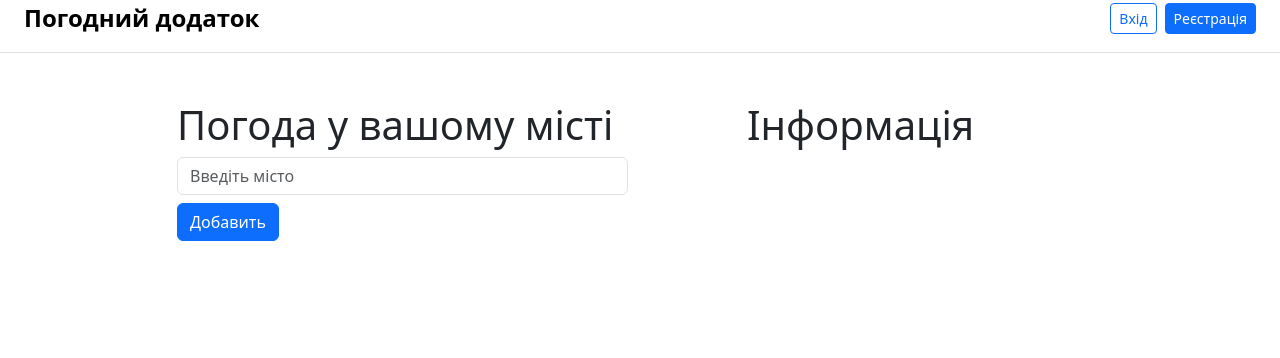
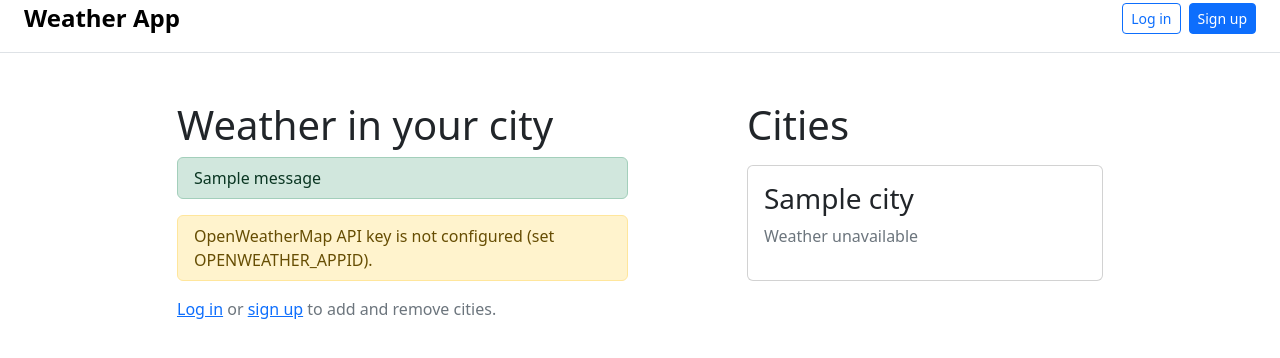
Before and after one commit to Senpai520120/weather_app, a Django app: page / in a window 1280 px wide. Shown: the top 358 px of the page. Run offline with Django 5.2, Linux system fonts and the light colour scheme; tables that the repository leaves empty hold one stand-in row (values such as "Sample post"); one stand-in notice (Sample message) is shown; a database or web service that is not in the repository returns one stand-in record (values such as "Sample title"); data that the repository does not hold is empty.

Commit message:
fix: handle OpenWeatherMap errors instead of crashing or hiding cities
- request timeout, network errors, invalid/missing API key and unknown
  cities now produce a clear message instead of a 500 or a silently
  missing city
- unknown cities are rejected when added; duplicates are ignored
- deleting a city requires POST (no state change via GET links)
- UI text unified in English, add/remove controls only for signed-in users
- add tests for views and auth with the API mocked

```diff
--- a/weather/forms.py
+++ b/weather/forms.py
@@ -10,6 +10,6 @@ class CityForm(forms.ModelForm):
             'name': forms.TextInput(attrs={
                 'class': 'form-control',
                 'id': 'city',
-                'placeholder': 'Введіть місто'
+                'placeholder': 'Enter a city'
             })
         }
--- a/weather/templates/weather/index.html
+++ b/weather/templates/weather/index.html
@@ -1,60 +1,77 @@
 <!DOCTYPE html>
-<html lang="ua">
+<html lang="en">
 <head>
     <link rel="icon" href="data:,">
     <meta charset="UTF-8">
     <meta name="viewport" content="width=device-width, initial-scale=1.0">
-    <meta http-equiv="X-UA-Compatible" content="ie-edge">
-    <title>погодний додаток</title>
+        <title>Weather App</title>
     <link href="https://cdn.jsdelivr.net/npm/bootstrap@5.3.8/dist/css/bootstrap.min.css" rel="stylesheet"
           integrity="sha384-sRIl4kxILFvY47J16cr9ZwB07vP4J8+LH7qKQnuqkuIAvNWLzeN8tE5YBujZqJLB" crossorigin="anonymous">
 </head>
 <body>
 <div class="d-flex flex-column flex-md-row align-items-center pb-3 mb-4 border-bottom container-fluid px-4">
     <a href="{% url 'home' %}" class="d-flex align-items-center link-body-emphasis text-decoration-none">
-        <span class="fs-4 fw-bold">Погодний додаток</span>
+        <span class="fs-4 fw-bold">Weather App</span>
     </a>
     <nav class="d-inline-flex mt-2 mt-md-0 ms-md-auto align-items-center">
         {% if user.is_authenticated %}
-        <span class="me-3 text-secondary">Привіт, <strong>{{ user.username }}</strong>!</span>
+        <span class="me-3 text-secondary">Hi, <strong>{{ user.username }}</strong>!</span>
         <form method="POST" action="{% url 'logout' %}" style="display:inline;">
             {% csrf_token %}
             <button class="btn btn-outline-danger btn-sm">
-                Вихід
+                Log out
             </button>
         </form>
         {% else %}
-        <a class="btn btn-outline-primary btn-sm me-2" href="{% url 'login' %}">Вхід</a>
-        <a class="btn btn-primary btn-sm" href="{% url 'register' %}">Реєстрація</a>
+        <a class="btn btn-outline-primary btn-sm me-2" href="{% url 'login' %}">Log in</a>
+        <a class="btn btn-primary btn-sm" href="{% url 'register' %}">Sign up</a>
         {% endif %}
     </nav>
 </div>
 <div class="container mt-5">
     <div class="row">
         <div class="col-5 offset-1">
-            <h1>Погода у вашому мiстi</h1>
+            <h1>Weather in your city</h1>
+            {% for message in messages %}
+            <div class="alert alert-{% if message.tags == 'error' %}danger{% else %}{{ message.tags }}{% endif %} py-2">{{ message }}</div>
+            {% endfor %}
+            {% for error in errors %}
+            <div class="alert alert-warning py-2">{{ error }}</div>
+            {% endfor %}
+            {% if user.is_authenticated %}
             <form method="POST">
                 {% csrf_token %}
                 {{ form.name }}
-                <button type="submit" class="btn btn-primary mt-2">Добавить</button>
+                <button type="submit" class="btn btn-primary mt-2">Add city</button>
             </form>
+            {% else %}
+            <p class="text-secondary"><a href="{% url 'login' %}">Log in</a> or <a href="{% url 'register' %}">sign up</a> to add and remove cities.</p>
+            {% endif %}
 
         </div>
         <div class="col-4 offset-1">
-            <h1>Iнформацiя</h1>
+            <h1>Cities</h1>
             {% for info in all_info %}
             <div class="card mt-3 p-3">
                 <h3>{{ info.city }}</h3>
+                {% if info.error %}
+                <p class="text-secondary">Weather unavailable</p>
+                {% else %}
                 <p>{{ info.temp }}°C</p>
 
-                <img src="https://openweathermap.org/img/wn/{{ info.icon }}.png" alt="Погода"
+                <img src="https://openweathermap.org/img/wn/{{ info.icon }}.png" alt="Weather icon"
                      style="width: 50px; height: 50px;" class="mx-auto my-2">
+                {% endif %}
 
-                <a href="{% url 'delete_city' city_id=info.id %}"
-                   class="btn btn-danger mt-2">
-                    Удалить
-                </a>
+                {% if user.is_authenticated %}
+                <form method="POST" action="{% url 'delete_city' city_id=info.id %}">
+                    {% csrf_token %}
+                    <button type="submit" class="btn btn-danger mt-2 w-100">Remove</button>
+                </form>
+                {% endif %}
             </div>
+            {% empty %}
+            <p class="text-secondary mt-3">No cities yet.</p>
             {% endfor %}
         </div>
     </div>
--- a/weather/views.py
+++ b/weather/views.py
@@ -1,5 +1,7 @@
+import logging
+
 import requests
-import os
+from django.conf import settings
 from django.shortcuts import render, redirect, get_object_or_404
 from django.contrib.auth.forms import UserCreationForm
 from django.contrib.auth import authenticate, login, logout
@@ -9,12 +11,47 @@ from django.views.decorators.http import require_POST
 from .models import City
 from .forms import CityForm
 
-OPENWEATHER_APPID = os.environ.get("OPENWEATHER_APPID", "")
-OPENWEATHER_URL = (
-    "https://api.openweathermap.org/data/2.5/weather"
-    "?q={}&units=metric&appid=" + OPENWEATHER_APPID
-)
+logger = logging.getLogger(__name__)
 
+OPENWEATHER_URL = "https://api.openweathermap.org/data/2.5/weather"
+REQUEST_TIMEOUT = 5  # seconds
+
+
+class WeatherError(Exception):
+    """Weather data could not be fetched; the message is safe to show to users."""
+
+
+class CityNotFound(WeatherError):
+    pass
+
+
+def get_weather(city_name):
+    """Return {"temp": ..., "icon": ...} for a city or raise WeatherError."""
+    if not settings.OPENWEATHER_APPID:
+        raise WeatherError("OpenWeatherMap API key is not configured (set OPENWEATHER_APPID).")
+
+    try:
+        response = requests.get(
+            OPENWEATHER_URL,
+            params={"q": city_name, "units": "metric", "appid": settings.OPENWEATHER_APPID},
+            timeout=REQUEST_TIMEOUT,
+        )
+        data = response.json()
+    except (requests.RequestException, ValueError):
+        logger.exception("OpenWeatherMap request failed for %r", city_name)
+        raise WeatherError("Weather service is unavailable. Please try again later.")
+
+    if response.status_code == 401:
+        raise WeatherError("OpenWeatherMap API key is invalid.")
+    if response.status_code == 404:
+        raise CityNotFound(f"City \"{city_name}\" was not found.")
+    if response.status_code != 200:
+        raise WeatherError("Weather service returned an error. Please try again later.")
+
+    try:
+        return {"temp": data["main"]["temp"], "icon": data["weather"][0]["icon"]}
+    except (KeyError, IndexError, TypeError):
+        raise WeatherError("Weather service returned unexpected data.")
 
 
 def register_user(request):
@@ -40,28 +77,39 @@ def index(request):
 
         form = CityForm(request.POST)
         if form.is_valid():
-            city_name = form.cleaned_data['name']
-            if not City.objects.filter(name=city_name).exists():
-                form.save()
+            city_name = form.cleaned_data['name'].strip()
+            if City.objects.filter(name__iexact=city_name).exists():
+                messages.info(request, f'"{city_name}" is already in the list.')
+                return redirect('home')
+            try:
+                get_weather(city_name)
+            except CityNotFound as exc:
+                messages.error(request, str(exc))
+                return redirect('home')
+            except WeatherError:
+                # Keep the city; the error is shown next to it on the list.
+                pass
+            City.objects.create(name=city_name)
             return redirect('home')
 
     form = CityForm()
     all_cities = []
+    errors = set()
 
     for city in City.objects.all():
-        res = requests.get(OPENWEATHER_URL.format(city.name)).json()
-        if res.get("cod") == 200:
-            all_cities.append({
-                "id": city.id,
-                "city": city.name,
-                "temp": res["main"]["temp"],
-                "icon": res["weather"][0]["icon"],
-            })
+        info = {"id": city.id, "city": city.name}
+        try:
+            info.update(get_weather(city.name))
+        except WeatherError as exc:
+            info["error"] = str(exc)
+            errors.add(str(exc))
+        all_cities.append(info)
 
-    context = {"all_info": all_cities, "form": form}
+    context = {"all_info": all_cities, "form": form, "errors": sorted(errors)}
     return render(request, 'weather/index.html', context)
 
 
+@require_POST
 @login_required(login_url='login')
 def delete_city(request, city_id):
     city = get_object_or_404(City, id=city_id)
@@ -81,7 +129,7 @@ def login_user(request):
         if user is not None:
             login(request, user)
             return redirect('home')
-        messages.error(request, "Неправильний логін або пароль!")
+        messages.error(request, "Invalid username or password.")
 
     return render(request, 'weather/login.html')
 
```
Also changed, not shown: weather/templates/weather/login.html (+9 -5 lines), weather/templates/weather/register.html (+6 -6 lines), weather/tests.py (added, +119 -0 lines).
